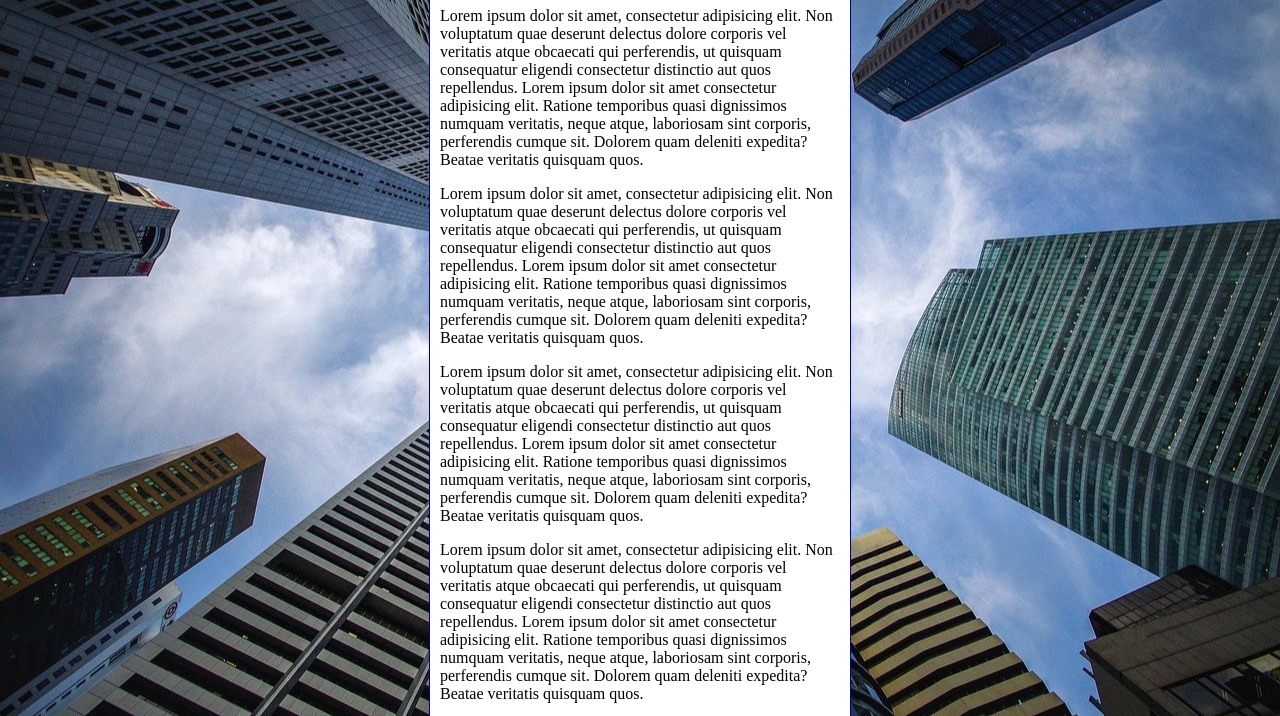
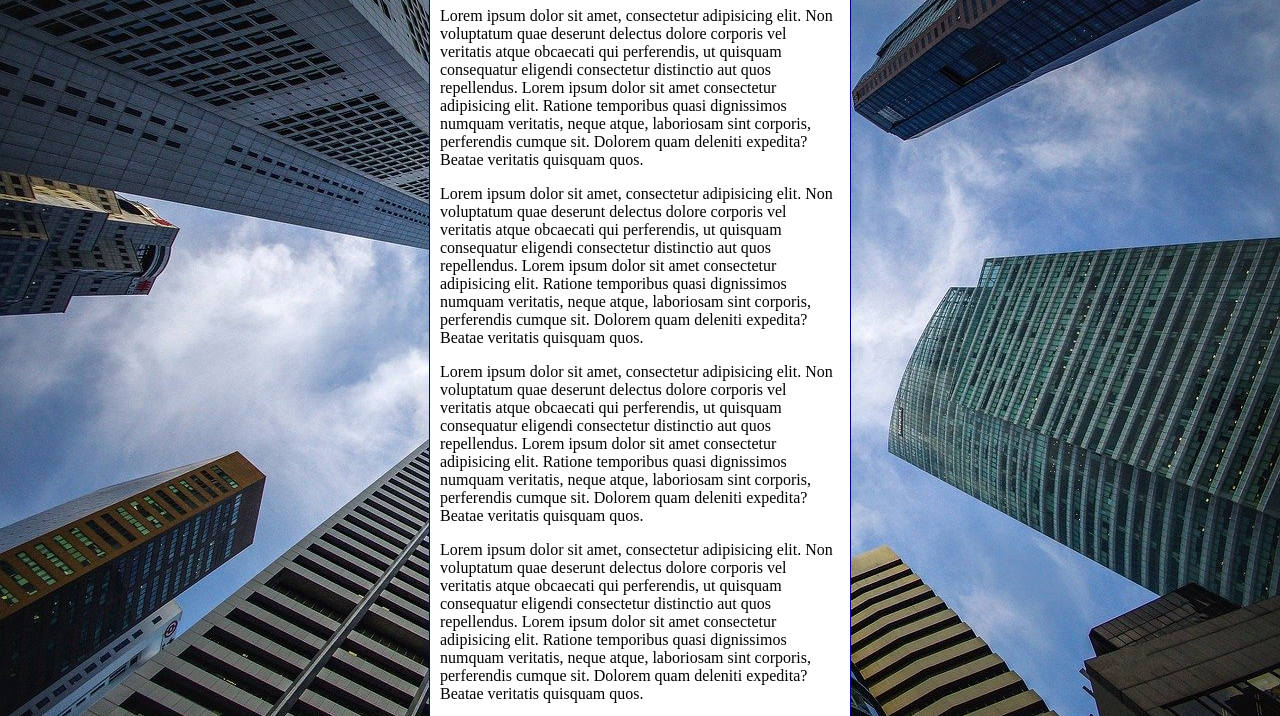
Before and after one commit to renildogomes20/HTML-CSS, a plain HTML site: page Exercícios/ex022/fundo006.html in a window 1280 px wide. Shown: the part 92-808 px from the top of the page. Drawn offline with Linux system fonts and the light colour scheme.

Commit message:
update 1.1

```diff
--- a/Exercícios/ex022/fundo006.html
+++ b/Exercícios/ex022/fundo006.html
@@ -6,12 +6,21 @@
     <title>Teste de Imagem de fundo</title>
     <style>
         body {
-            height: 100vh;
+            /*height: 100vh;
             background-color: black;
             background-image: url('imagens/wallpaper002.jpg');
             background-position: center center;
-            background-repeat: repeat-y;
+            background-repeat: no-repeat;
             background-size: cover;
+            background-attachment: fixed;*/
+
+            /*Shorthand Background
+                color > image > position > repeat > [size] > attachment
+            */
+            background: black url('imagens/wallpaper002.jpg') center center no-repeat fixed;
+
+            background-size: cover;
+
         }
 
         main {
```
